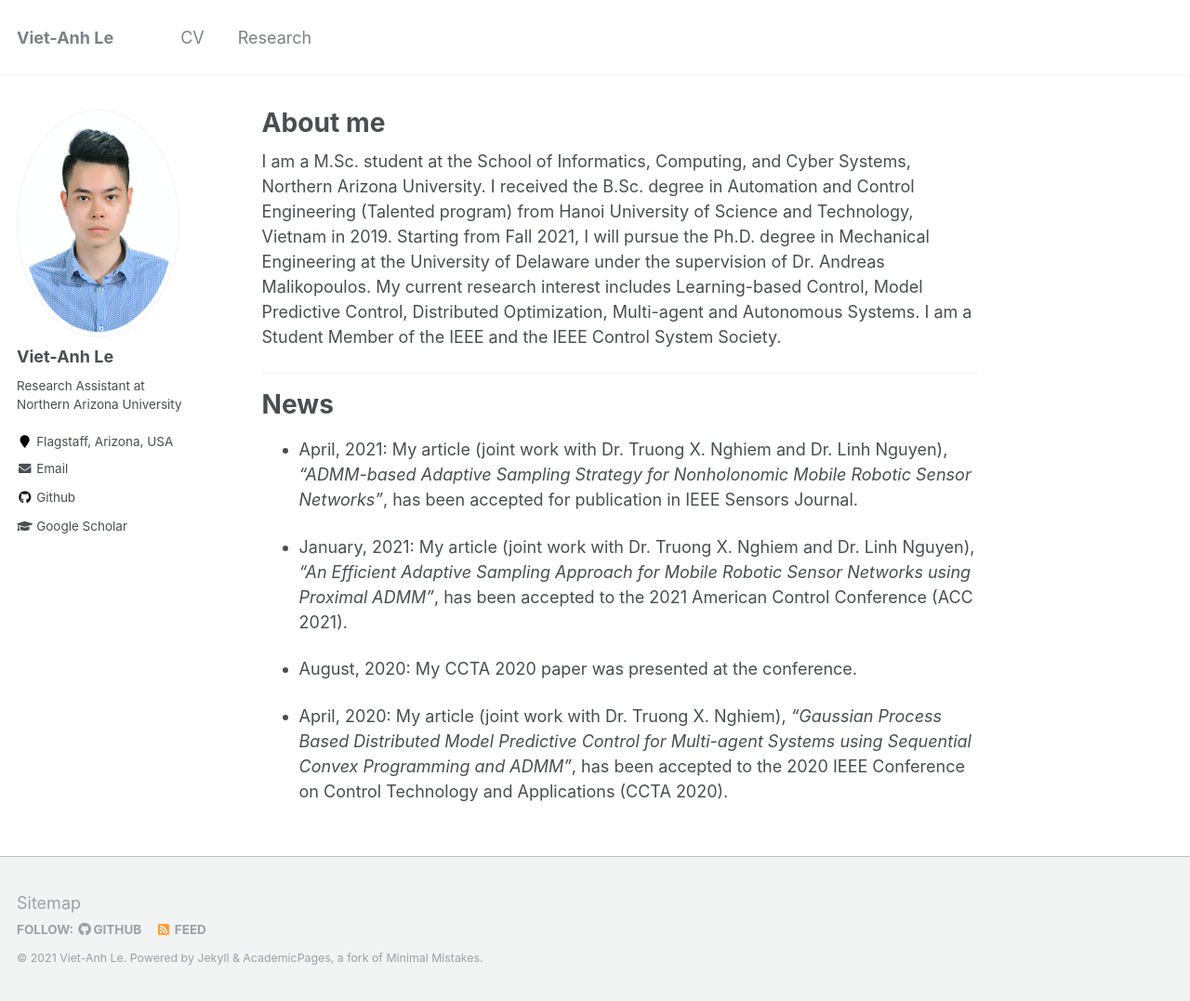
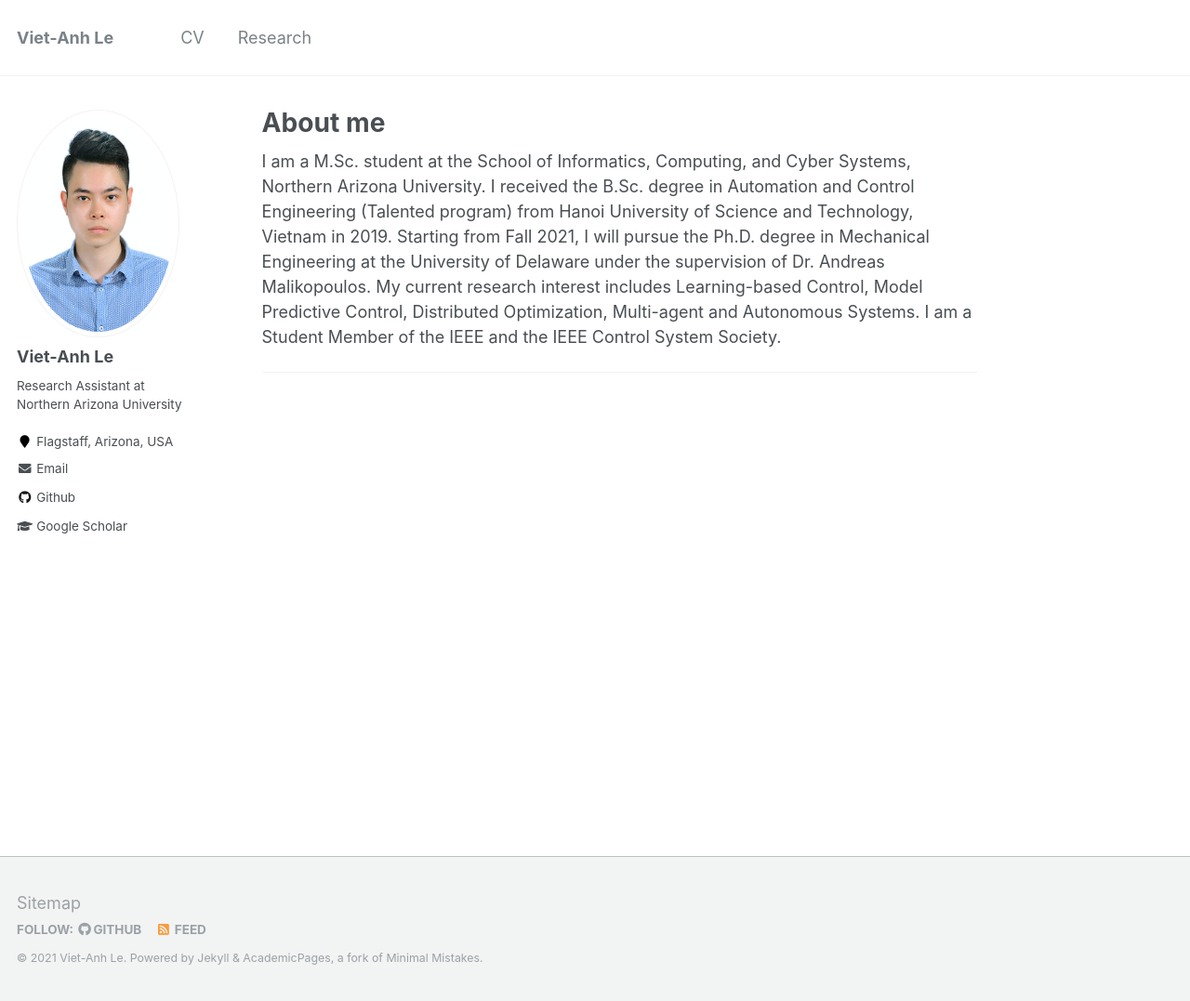
Before and after one commit to vietanhle0101/vietanhle0101.github.io, a Jekyll site: the page built from _pages/about.md, in a window 1280 px wide and 1077 px high. Shown: the whole window at 93% size. Built offline with Jekyll 4.4.1, drawn with Linux system fonts in a browser that asks for light colours.

Commit message:
about me revision

```diff
--- a/_pages/about.md
+++ b/_pages/about.md
@@ -14,12 +14,12 @@ My current research interest includes Learning-based Control, Model Predictive C
 
 <hr />
 
-# News
+<!-- # News
 
-* April, 2021: My article (joint work with Dr. Truong X. Nghiem and Dr. Linh Nguyen), <em>"ADMM-based Adaptive Sampling Strategy for Nonholonomic Mobile Robotic Sensor Networks"</em>, has been accepted for publication in IEEE Sensors Journal.
+* April 2021: My article (joint work with Dr. Truong X. Nghiem and Dr. Linh Nguyen), <em>"ADMM-based Adaptive Sampling Strategy for Nonholonomic Mobile Robotic Sensor Networks"</em>, has been accepted for publication in IEEE Sensors Journal.
 
-* January, 2021: My article (joint work with Dr. Truong X. Nghiem and Dr. Linh Nguyen), <em>"An Efficient Adaptive Sampling Approach for Mobile Robotic Sensor Networks using Proximal ADMM"</em>, has been accepted to the 2021 American Control Conference (ACC 2021).
+* January 2021: My article (joint work with Dr. Truong X. Nghiem and Dr. Linh Nguyen), <em>"An Efficient Adaptive Sampling Approach for Mobile Robotic Sensor Networks using Proximal ADMM"</em>, has been accepted to the 2021 American Control Conference (ACC 2021).
 
-* August, 2020: My CCTA 2020 paper was presented at the conference.
+* August 2020: My CCTA 2020 paper was presented at the conference.
 
-* April, 2020: My article (joint work with Dr. Truong X. Nghiem), <em>“Gaussian Process Based Distributed Model Predictive Control for Multi-agent Systems using Sequential Convex Programming and ADMM”</em>, has been accepted to the 2020 IEEE Conference on Control Technology and Applications (CCTA 2020).
+* April 2020: My article (joint work with Dr. Truong X. Nghiem), <em>“Gaussian Process Based Distributed Model Predictive Control for Multi-agent Systems using Sequential Convex Programming and ADMM”</em>, has been accepted to the 2020 IEEE Conference on Control Technology and Applications (CCTA 2020). -->
```
